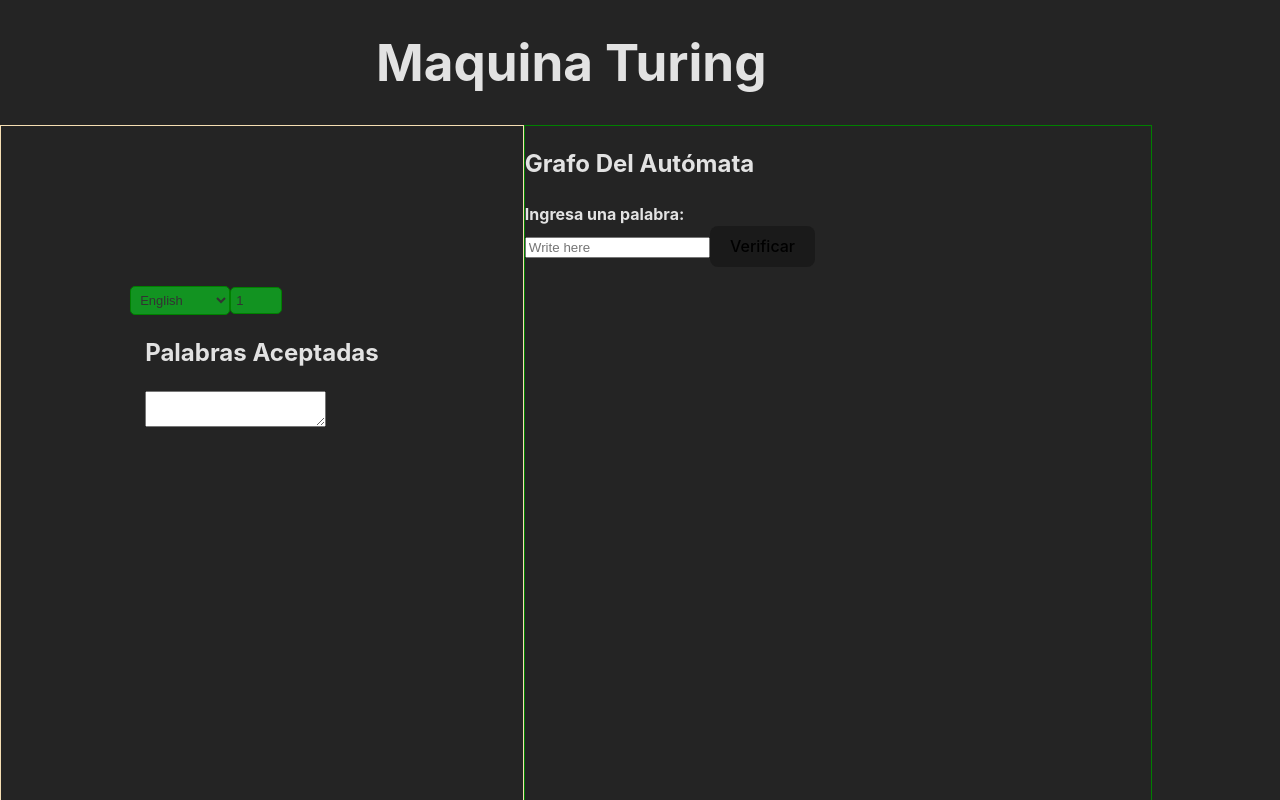
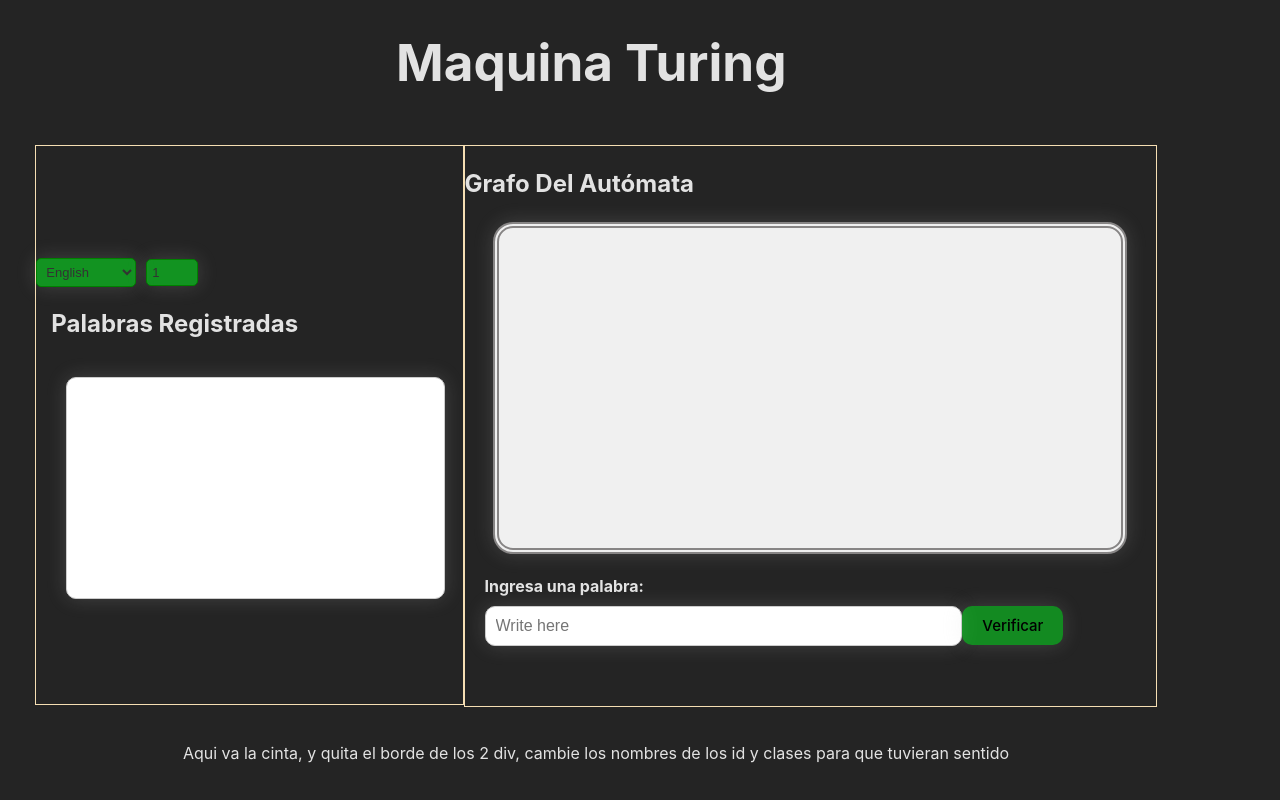
Before and after one commit to alexmdavid/MaquinaTuring, a React (Vite) app in the folder MaquinaTuring/: page / in a window 1280 px wide. Shown: the top 800 px of the page. Built offline with nearby package versions, Linux system fonts and the light colour scheme.

Commit message:
arreglando interfaz de la aplicación web

```diff
--- a/MaquinaTuring/src/App.css
+++ b/MaquinaTuring/src/App.css
@@ -17,14 +17,20 @@
 .WindowMain{
   display: flex;
   width: calc(100vw*0.9);
-  height: 100vh;
+  height: 70vh;
+  margin: 20px;
+  justify-content: center;
 }
 
+
+
 .WindowLeft{
+  width: 37%; /* Ocupa el 48% del ancho del contenedor principal */
   display: flex;
-  justify-content: center;
-  width: 50%;
-  height: 100vh;
+  flex-direction: column;
+  gap: 20px;
+  justify-content: left;
+  align-content: flex-start;
   border: 1px solid wheat;
 }
 
@@ -33,7 +39,13 @@
   top: 20%;
 }
 
-.hero{
+.hero {
+  white-space: nowrap; /* Evita los saltos de línea */
+}
+
+.hero > * {
+  display: inline-block; /* Coloca los elementos en la misma línea */
+  margin-right: 10px; /* Añade un margen entre los elementos según tus preferencias */
 }
 
 /* Agregar estilos para el selector de idioma */
@@ -46,6 +58,11 @@
   border-color: green;
   background-color: #00ff1e81;
   color: #333;
+}
+
+#languageSelector option {
+  background-color: rgb(151, 236, 22);
+  color: rgb(48, 84, 48);
 }
 
 #input_run_time {
@@ -61,21 +78,111 @@
   overflow: hidden;
 }
 
-
-#languageSelector option {
-  background-color: rgb(151, 236, 22);
-  color: rgb(48, 84, 48);
-}
-
-.accepted_section{
+.word_section{
   align-items: start;
   flex: 0 1 calc(47% - 10px); /* Ancho del 50% con espacio entre columnas */
   margin: 0px 15px; /* Margen opcional entre las columnas */
 }
 
-.WindowRigth{
+#words_area {
+  width: 90%; /* Ancho completo de las áreas de texto */
+  height: 200px; /* Altura ajustada según tus necesidades */
+  font-size: 20;
+  resize: none;
+  padding: 10px;
+  margin: 15px;
+  font-size: 16px;
+  border: 1px solid #ccc;
+  border-radius: 10px;
+  background-color: #fff;
+  color: #333;
+  overflow-y: auto;
+}
+
+.WindowRight{
   width: 60%;
-  height: 100vh;
+  height: 70vh;
   border: 1px solid green;
+  border: 1px solid wheat;
+}
 
+#title_automaton {
+  font-size: 30px;
+  font-weight: bold;
+  margin-left: 0; /* Alinea el título a la izquierda */
+  margin-bottom: 20px;
 }
+
+/* Estilos del contenedor del gráfico de autómata */
+#box_automaton {
+  display: flex;
+  width: 90%; /* Ocupa todo el ancho disponible */
+  height: 40vh;
+  margin: 0 auto;
+  border: 6px double #878585;
+  background-color: #f0f0f0;
+  border-radius: 20px;
+}
+
+
+/* Estilos del cuadro de expresión regular */
+.box_phrase {
+  border-radius: 10px; /* Redondear los bordes */
+  padding: 20px;
+  background-color: inherit;
+}
+
+.label_phrase {
+  display: block;
+  width: 100%;
+  height: 185px;
+  border: none;
+  resize: none;
+  outline: none;
+  background: white;
+  color: black;
+}
+
+
+/* Estilos del cuadro de entrada de texto */
+#input_phrase {
+  cursor: pointer;
+  width: 70%;
+  padding: 10px;
+  margin-top:8px;
+  margin-bottom: 8px;
+  font-size: 16px;
+  border: 1px solid #ccc;
+  border-radius: 10px;
+  background-color: #fff;
+  color: black;
+}
+
+/* Estilos del botón de verificación */
+#button_phrase {
+  border-radius: 10px;
+  cursor: pointer;
+  background-color: #00ff1e77;
+  color: black;
+  font-size: 15px;
+  padding: 10px 20px;
+  border: none;
+  border-radius: 10px;
+  cursor: pointer;
+  transition: background-color 0.3s ease;
+}
+
+#button_phrase:hover {
+  background-color: rgb(151, 236, 22);
+  color: rgb(48, 84, 48);
+  transform: scale(1.1);
+}
+
+#languageSelector,
+#input_run_time,
+#words_area,
+#box_automaton,
+#input_phrase,
+#button_phrase {
+  box-shadow: 0px 0px 20px rgba(200, 200, 200, 0.189);
+}
--- a/MaquinaTuring/src/App.jsx
+++ b/MaquinaTuring/src/App.jsx
@@ -12,19 +12,18 @@ function App() {
       <div className="Window">
         <h1 className="tittle">Maquina Turing</h1>
         <div className='WindowMain'>
-          <div className='WindowLeft'>
+          <div className='column WindowLeft'>
             <section className='posContent'>
-            <Settings />
-            <History />
+                <Settings />
+                <History />
             </section>
           </div>
-          <div className="WindowRigth">
+          <div className="column WindowRight">
             <Graph />
             <Input />
-            <Tape />
           </div>
-
         </div>
+        <Tape />
       </div>
     </>
   )
--- a/MaquinaTuring/src/Components/Graph.jsx
+++ b/MaquinaTuring/src/Components/Graph.jsx
@@ -1,7 +1,7 @@
 function Graph() {
     return (
       <div>
-        <h2 id="title_automaton">Grafo Del Autómata</h2>
+        <h2 id="tittle_automaton">Grafo Del Autómata</h2>
         <div id="box_automaton"></div>
       </div>
     );
--- a/MaquinaTuring/src/Components/History.jsx
+++ b/MaquinaTuring/src/Components/History.jsx
@@ -1,8 +1,8 @@
 function History() {
     return (
-        <div className="accepted_section">
-            <h2 id="accepted_word">Palabras Aceptadas</h2>
-            <textarea id="accepted_words" readOnly></textarea>
+        <div className="word_section">
+            <h2 id="word_label">Palabras Registradas</h2>
+            <textarea id="words_area" readOnly></textarea>
         </div>
     )
 }
--- a/MaquinaTuring/src/Components/Input.jsx
+++ b/MaquinaTuring/src/Components/Input.jsx
@@ -23,20 +23,20 @@ function Input() {
   };
 
   return (
-    <div className="box_regular_phrase">
+    <div className="box_phrase">
       <form onSubmit={handleSubmit}>
-        <label style={{ fontWeight: 'bold' }} htmlFor="input_regular_phrase">
+        <label id="label_phrase" style={{ fontWeight: 'bold' }} htmlFor="input_phrase">
           Ingresa una palabra:
         </label>
         <br />
         <input
           type="text"
-          id="input_regular_phrase"
+          id="input_phrase"
           placeholder="Write here"
           value={inputValue}
           onChange={handleInputChange}
         />
-        <button type="submit" id="button_regular_phrase">
+        <button type="submit" id="button_phrase">
           Verificar
         </button>
       </form>
--- a/MaquinaTuring/src/Components/Tape.jsx
+++ b/MaquinaTuring/src/Components/Tape.jsx
@@ -1,6 +1,6 @@
 function Tape(){
     return(
-        <p></p>
+        <p>Aqui va la cinta, y quita el borde de los 2 div, cambie los nombres de los id y clases para que tuvieran sentido</p>
     )
 }
 
```
